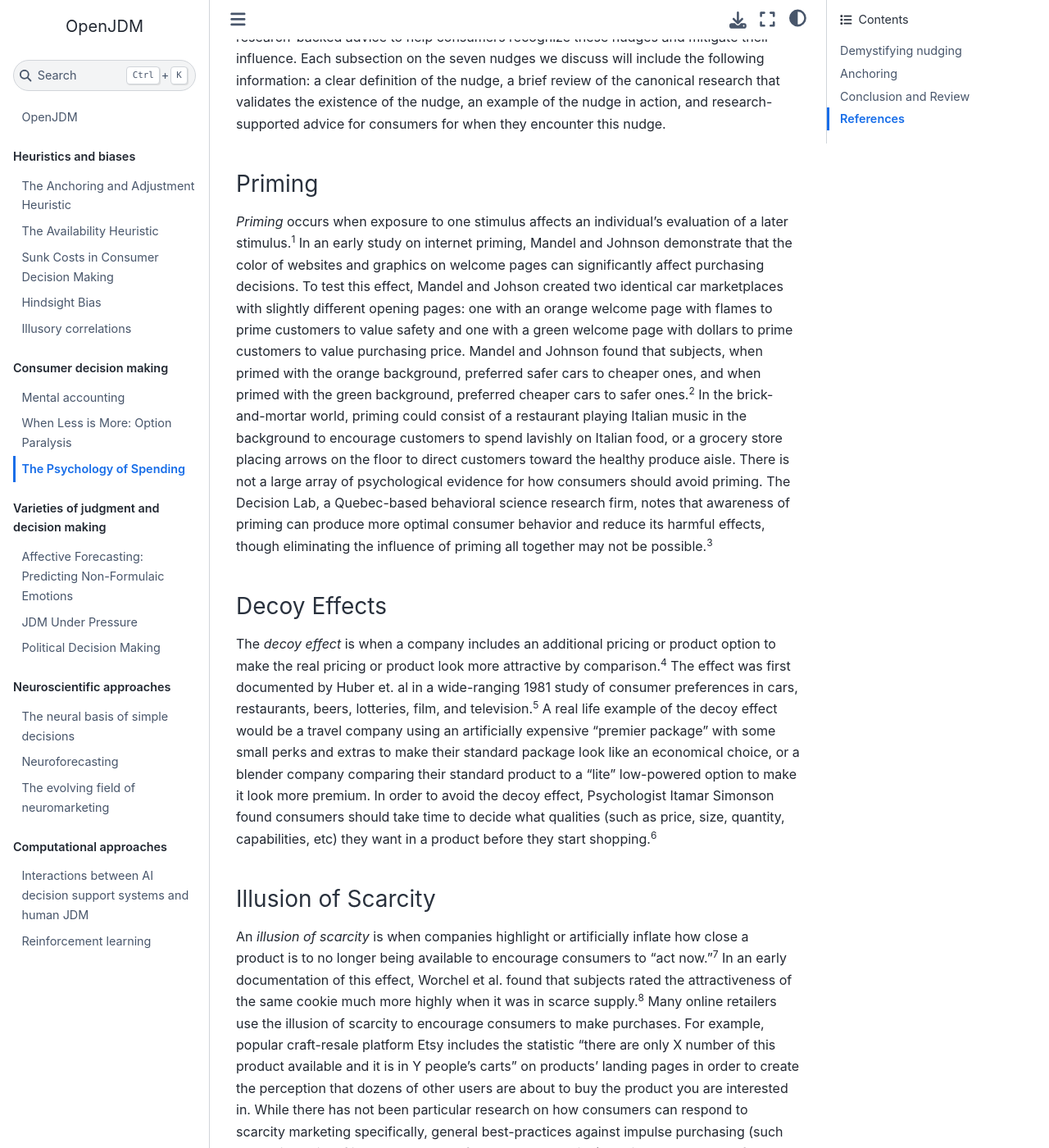
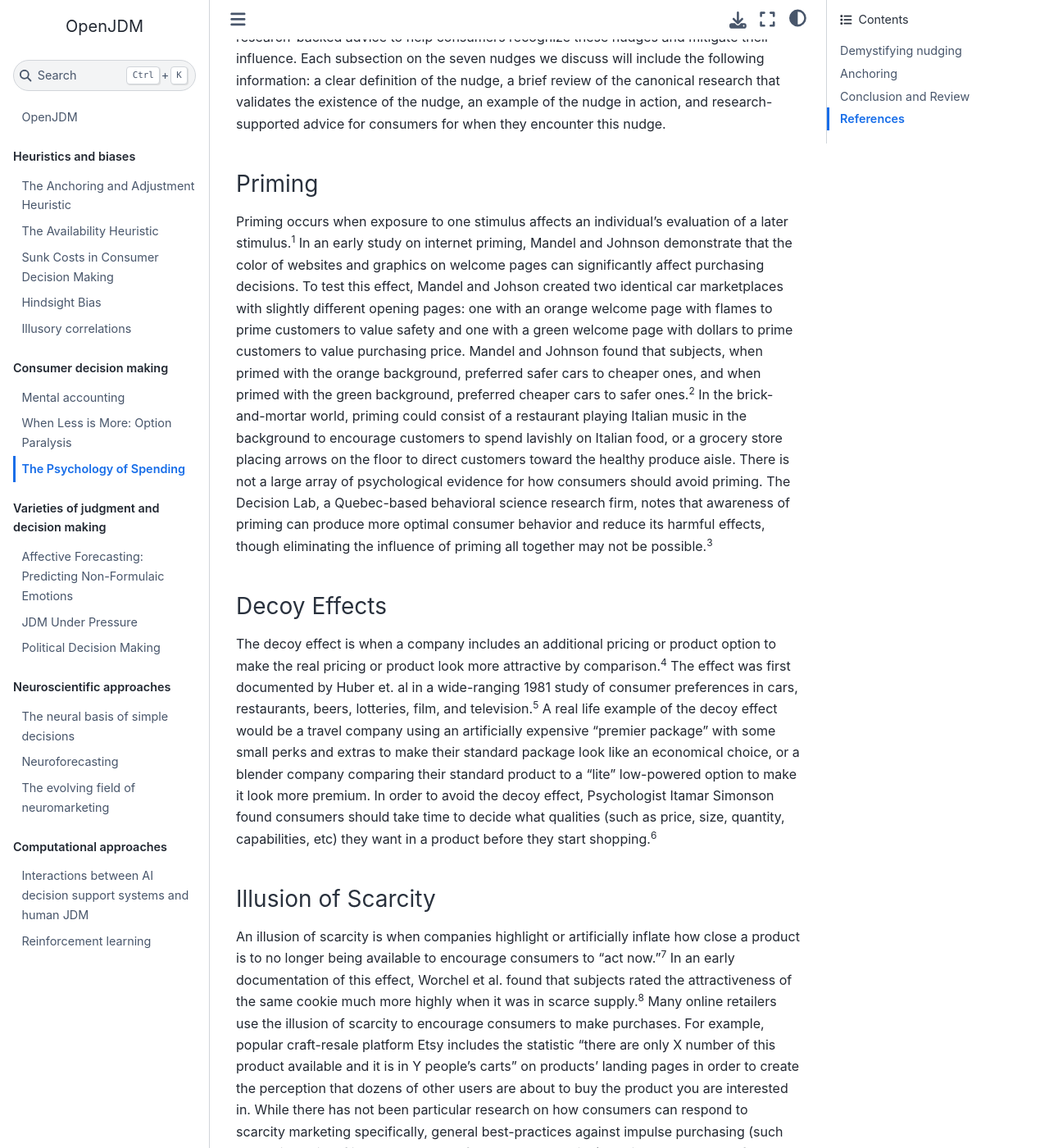
Before and after one commit to openjdm/openjdm.github.io, a Jupyter Book: the page built from book/psychology_of_spending.md, in a window 1280 px wide and 1400 px high, scrolled down 641 px. Shown: the whole window at 82% size. Built offline with Jupyter Book 1.0.4 settings and Sphinx 7.4.7 and the Sphinx Book theme 1.1.4, drawn with Linux system fonts in a browser that asks for light colours; some of the changed text lies outside the part shown.

Commit message:
formatting

```diff
--- a/book/psychology_of_spending.md
+++ b/book/psychology_of_spending.md
@@ -33,7 +33,7 @@ when they encounter this nudge.
 
 ### Priming
 
-*Priming* occurs when exposure to one stimulus affects an individual's
+Priming occurs when exposure to one stimulus affects an individual's
 evaluation of a later stimulus.<sup>1</sup> In an early study on
 internet priming, Mandel and Johnson demonstrate that the color of
 websites and graphics on welcome pages can significantly affect
@@ -57,7 +57,7 @@ possible.<sup>3</sup>
 
 ### Decoy Effects
 
-The *decoy effect* is when a company includes an additional pricing or
+The decoy effect is when a company includes an additional pricing or
 product option to make the real pricing or product look more attractive
 by comparison.<sup>4</sup> The effect was first documented by Huber et.
 al in a wide-ranging 1981 study of consumer preferences in cars,
@@ -74,7 +74,7 @@ class="Apple-converted-space"> </span>
 
 ### Illusion of Scarcity
 
-An *illusion of scarcity* is when companies highlight or artificially
+An illusion of scarcity is when companies highlight or artificially
 inflate how close a product is to no longer being available to encourage
 consumers to “act now.”<sup>7</sup> In an early documentation of this
 effect, Worchel et al. found that subjects rated the attractiveness of
@@ -131,7 +131,7 @@ gifts from corporations.<span class="Apple-converted-space"> </span>
 
 ### Social Proof
 
-*Social proof* is a concept popularized by Psychology and Marketing
+Social proof is a concept popularized by Psychology and Marketing
 professor Robert Cialdini, which states that people who are unsure what
 to do in a given situation will copy the actions of their
 peers.<sup>15</sup> Companies can take advantage of consumers’ desire
@@ -154,7 +154,7 @@ significant engagement.<sup>17\ </sup>
 
 ## Anchoring
 
-*Anchoring bias* is the tendency for people to give excessive weight to
+Anchoring bias is the tendency for people to give excessive weight to
 the first indicator they are given about the value of an
 item.<sup>18</sup> Companies can exploit anchoring bias by initially
 listing their products at artificially high prices before discounting
```
